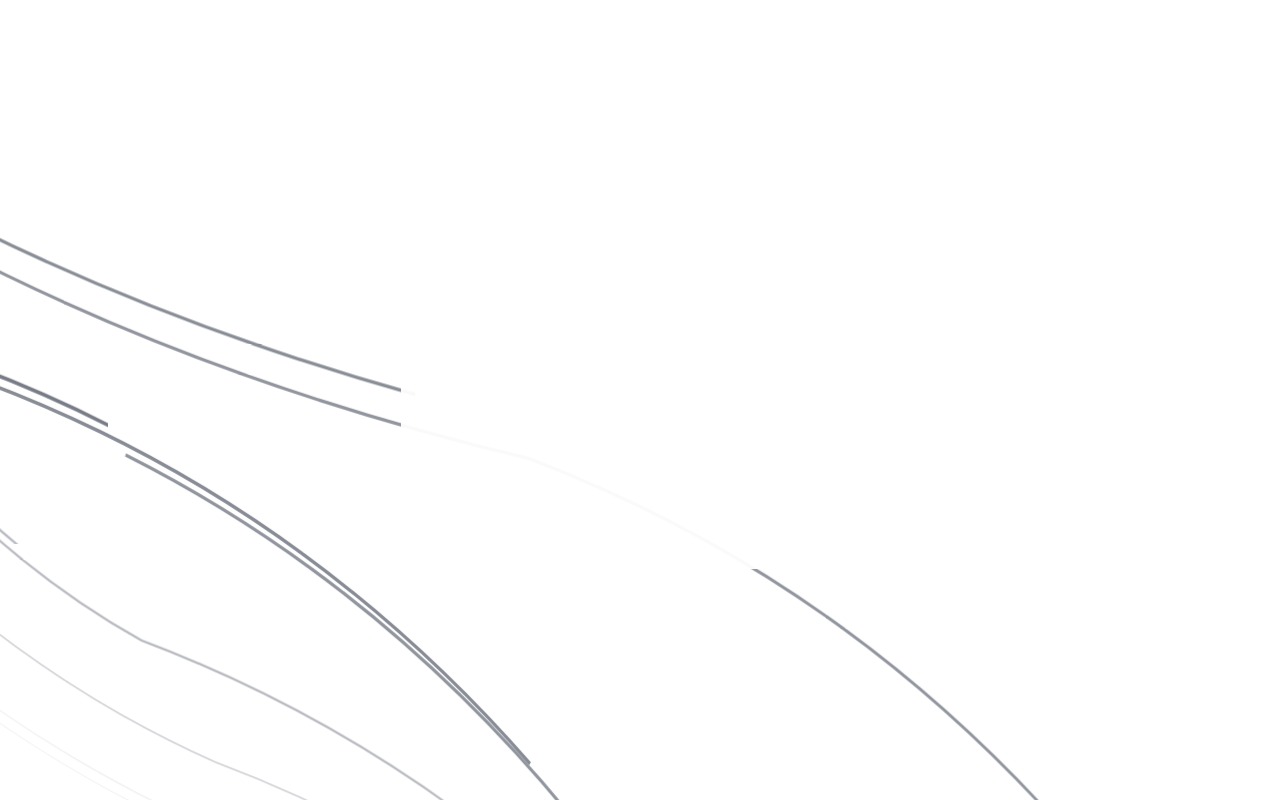
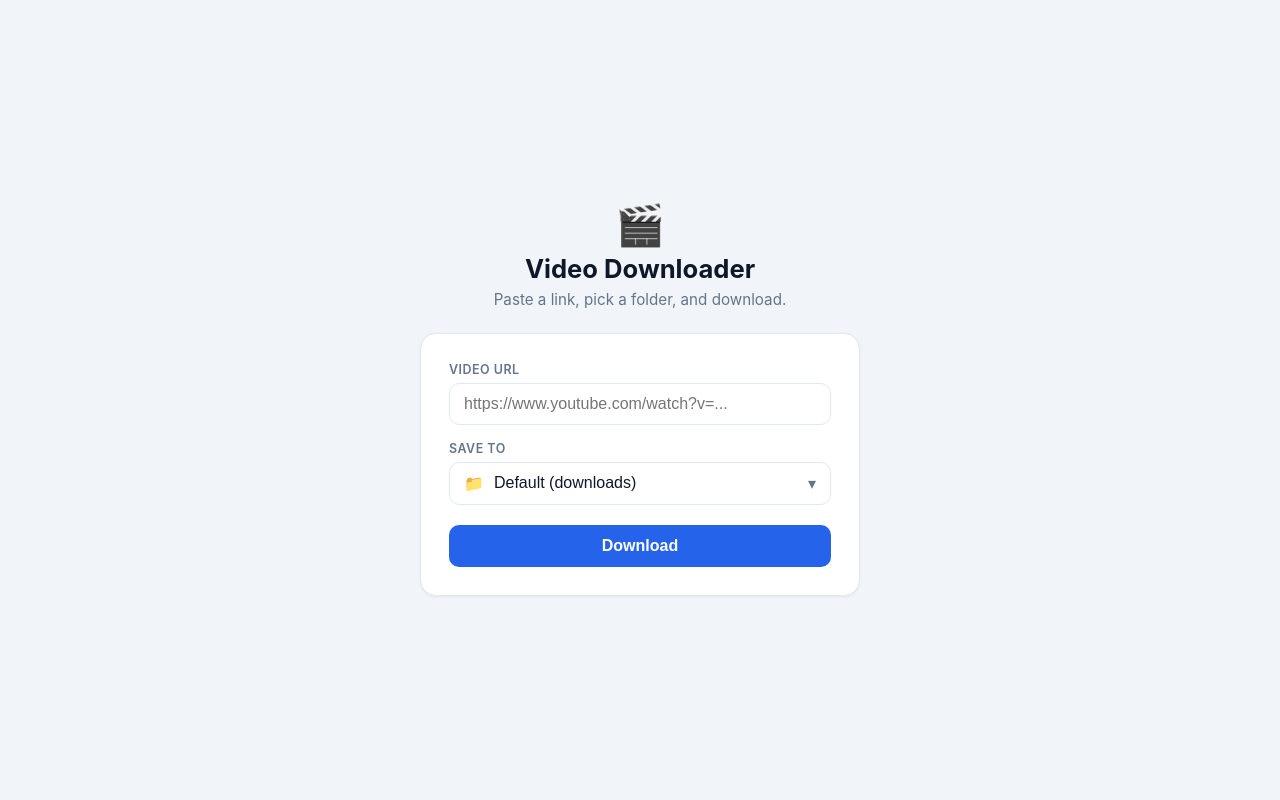
Before and after one commit to TheJaydenProject/youtube-downloader, a Flask app: page / in a window 1280 px wide. Run offline with Flask 3, Linux system fonts and the light colour scheme; data that the repository does not hold is empty; parts of the project's set-up code (start-up, migrations or seed data) failed here and were passed over.

Commit message:
Simplify UI: drop animated background, add folder picker dropdown

```diff
--- a/webapp/app.py
+++ b/webapp/app.py
@@ -81,6 +81,16 @@ def index():
     return render_template("index.html")
 
 
+@app.route("/api/folders")
+def list_folders():
+    folders = [
+        name
+        for name in sorted(os.listdir(DOWNLOAD_DIR))
+        if not name.startswith(".") and os.path.isdir(os.path.join(DOWNLOAD_DIR, name))
+    ]
+    return jsonify(folders)
+
+
 @app.route("/api/download", methods=["POST"])
 def start_download():
     data = request.get_json(force=True, silent=True) or {}
--- a/webapp/static/script.js
+++ b/webapp/static/script.js
@@ -1,56 +1,5 @@
-const SVG_NS = "http://www.w3.org/2000/svg";
-
-function buildPaths(svg, position) {
-  for (let i = 0; i < 36; i++) {
-    const d =
-      `M-${380 - i * 5 * position} -${189 + i * 6}` +
-      `C-${380 - i * 5 * position} -${189 + i * 6} ` +
-      `-${312 - i * 5 * position} ${216 - i * 6} ` +
-      `${152 - i * 5 * position} ${343 - i * 6}` +
-      `C${616 - i * 5 * position} ${470 - i * 6} ` +
-      `${684 - i * 5 * position} ${875 - i * 6} ` +
-      `${684 - i * 5 * position} ${875 - i * 6}`;
-
-    const path = document.createElementNS(SVG_NS, "path");
-    path.setAttribute("d", d);
-    path.setAttribute("class", "flow-path");
-    path.setAttribute("stroke-width", String(0.5 + i * 0.03));
-    path.setAttribute("stroke-opacity", String(0.1 + i * 0.03));
-    path.style.animationDuration = `${20 + Math.random() * 10}s`;
-    path.style.animationDelay = `-${Math.random() * 30}s`;
-    svg.appendChild(path);
-  }
-}
-
-buildPaths(document.getElementById("paths-1"), 1);
-buildPaths(document.getElementById("paths-2"), -1);
-
-function buildTitle(text) {
-  const titleEl = document.getElementById("title");
-  let letterIndex = 0;
-
-  text.split(" ").forEach((word) => {
-    const wordEl = document.createElement("span");
-    wordEl.className = "word";
-
-    word.split("").forEach((char) => {
-      const letterEl = document.createElement("span");
-      letterEl.className = "letter";
-      letterEl.textContent = char;
-      letterEl.style.animationDelay = `${letterIndex * 0.03}s`;
-      wordEl.appendChild(letterEl);
-      letterIndex++;
-    });
-
-    titleEl.appendChild(wordEl);
-  });
-}
-
-buildTitle("Video Downloader");
-
 const form = document.getElementById("download-form");
 const urlInput = document.getElementById("url-input");
-const folderInput = document.getElementById("folder-input");
 const progressContainer = document.getElementById("progress-container");
 const progressFill = document.getElementById("progress-fill");
 const statusText = document.getElementById("status-text");
@@ -58,14 +7,83 @@ const result = document.getElementById("result");
 const downloadLink = document.getElementById("download-link");
 const errorBox = document.getElementById("error");
 
+const folderBtn = document.getElementById("folder-btn");
+const folderLabel = document.getElementById("folder-label");
+const folderMenu = document.getElementById("folder-menu");
+const folderList = document.getElementById("folder-list");
+const newFolderInput = document.getElementById("new-folder-input");
+const newFolderBtn = document.getElementById("new-folder-btn");
+
+let selectedFolder = "";
 let pollTimer = null;
+
+// ---------- Folder picker ----------
+
+function renderFolderOption(folder) {
+  const btn = document.createElement("button");
+  btn.type = "button";
+  btn.className = "folder-option";
+  btn.dataset.folder = folder;
+  btn.textContent = `📁 ${folder}`;
+  btn.addEventListener("click", () => selectFolder(folder));
+  folderList.appendChild(btn);
+}
+
+function selectFolder(folder) {
+  selectedFolder = folder;
+  folderLabel.textContent = folder ? folder : "Default (downloads)";
+  folderMenu.classList.add("hidden");
+}
+
+async function loadFolders() {
+  try {
+    const res = await fetch("/api/folders");
+    const folders = await res.json();
+    folderList.innerHTML = "";
+    folders.forEach(renderFolderOption);
+  } catch (err) {
+    // Folder list is best-effort; ignore failures.
+  }
+}
+
+folderBtn.addEventListener("click", () => {
+  folderMenu.classList.toggle("hidden");
+});
+
+document.querySelector('.folder-option[data-folder=""]').addEventListener("click", () => {
+  selectFolder("");
+});
+
+newFolderBtn.addEventListener("click", () => {
+  const name = newFolderInput.value.trim();
+  if (!name) return;
+  renderFolderOption(name);
+  selectFolder(name);
+  newFolderInput.value = "";
+});
+
+newFolderInput.addEventListener("keydown", (e) => {
+  if (e.key === "Enter") {
+    e.preventDefault();
+    newFolderBtn.click();
+  }
+});
+
+document.addEventListener("click", (e) => {
+  if (!folderBtn.contains(e.target) && !folderMenu.contains(e.target)) {
+    folderMenu.classList.add("hidden");
+  }
+});
+
+loadFolders();
+
+// ---------- Download flow ----------
 
 form.addEventListener("submit", async (e) => {
   e.preventDefault();
   reset();
 
   const url = urlInput.value.trim();
-  const folder = folderInput.value.trim();
   progressContainer.classList.remove("hidden");
   statusText.textContent = "Starting...";
 
@@ -73,7 +91,7 @@ form.addEventListener("submit", async (e) => {
     const res = await fetch("/api/download", {
       method: "POST",
       headers: { "Content-Type": "application/json" },
-      body: JSON.stringify({ url, folder }),
+      body: JSON.stringify({ url, folder: selectedFolder }),
     });
     const data = await res.json();
 
@@ -104,6 +122,7 @@ async function poll(jobId) {
     statusText.textContent = "Done!";
     downloadLink.href = `/api/file/${jobId}`;
     result.classList.remove("hidden");
+    loadFolders();
   } else if (job.status === "error") {
     clearInterval(pollTimer);
     showError(job.error || "Download failed");
--- a/webapp/static/style.css
+++ b/webapp/static/style.css
@@ -1,304 +1,292 @@
+:root {
+  --bg: #f1f5f9;
+  --card-bg: #ffffff;
+  --border: #e2e8f0;
+  --text: #0f172a;
+  --muted: #64748b;
+  --accent: #2563eb;
+  --accent-hover: #1d4ed8;
+  --success: #16a34a;
+  --success-hover: #15803d;
+  --error-bg: #fef2f2;
+  --error-text: #b91c1c;
+}
+
+@media (prefers-color-scheme: dark) {
+  :root {
+    --bg: #0f172a;
+    --card-bg: #1e293b;
+    --border: #334155;
+    --text: #f1f5f9;
+    --muted: #94a3b8;
+    --error-bg: #3f1d1d;
+    --error-text: #fca5a5;
+  }
+}
+
 * {
   box-sizing: border-box;
 }
 
-html, body {
-  height: 100%;
-}
-
 body {
   margin: 0;
-  font-family: -apple-system, BlinkMacSystemFont, "Segoe UI", Roboto, sans-serif;
-  background: #ffffff;
-  color: #0f172a;
-  overflow-x: hidden;
-}
-
-@media (prefers-color-scheme: dark) {
-  body {
-    background: #0a0a0a;
-    color: #ffffff;
-  }
-}
-
-/* ---------- Animated background paths ---------- */
-
-.background-paths {
-  position: fixed;
-  inset: 0;
-  pointer-events: none;
-  z-index: 0;
-}
-
-.paths-layer {
-  position: absolute;
-  inset: 0;
-  width: 100%;
-  height: 100%;
-  color: #0f172a;
-}
-
-@media (prefers-color-scheme: dark) {
-  .paths-layer {
-    color: #ffffff;
-  }
-}
-
-.flow-path {
-  fill: none;
-  stroke: currentColor;
-  stroke-dasharray: 1400;
-  animation-name: flow;
-  animation-timing-function: linear;
-  animation-iteration-count: infinite;
-}
-
-@keyframes flow {
-  0% {
-    stroke-dashoffset: 1400;
-    opacity: 0.3;
-  }
-  50% {
-    stroke-dashoffset: 0;
-    opacity: 0.6;
-  }
-  100% {
-    stroke-dashoffset: -1400;
-    opacity: 0.3;
-  }
-}
-
-/* ---------- Layout ---------- */
-
-.content {
-  position: relative;
-  z-index: 10;
   min-height: 100vh;
   display: flex;
-  flex-direction: column;
   align-items: center;
   justify-content: center;
-  text-align: center;
+  font-family: -apple-system, BlinkMacSystemFont, "Segoe UI", Roboto, sans-serif;
+  background: var(--bg);
+  color: var(--text);
   padding: 24px;
 }
 
-/* ---------- Title ---------- */
-
-.title {
-  margin: 0 0 32px;
-  font-size: clamp(2.5rem, 9vw, 6rem);
-  font-weight: 800;
-  letter-spacing: -0.04em;
-  line-height: 1.05;
-  max-width: 900px;
+.page {
+  width: 100%;
+  max-width: 440px;
 }
 
-.title .word {
-  display: inline-block;
-  margin-right: 0.3em;
+.header {
+  text-align: center;
+  margin-bottom: 24px;
+}
+
+.logo {
+  font-size: 2.5rem;
+  line-height: 1;
+  margin-bottom: 8px;
+}
+
+h1 {
+  margin: 0 0 6px;
+  font-size: 1.6rem;
+  font-weight: 700;
+}
+
+.subtitle {
+  margin: 0;
+  color: var(--muted);
+  font-size: 0.95rem;
+}
+
+.card {
+  background: var(--card-bg);
+  border: 1px solid var(--border);
+  border-radius: 16px;
+  padding: 28px;
+  box-shadow: 0 1px 3px rgba(0, 0, 0, 0.06);
+}
+
+.field-label {
+  display: block;
+  font-size: 0.78rem;
+  font-weight: 600;
+  color: var(--muted);
+  text-transform: uppercase;
+  letter-spacing: 0.04em;
+  margin: 16px 0 6px;
+}
+
+.field-label:first-child {
+  margin-top: 0;
+}
+
+input[type="url"],
+input[type="text"] {
+  width: 100%;
+  padding: 11px 14px;
+  border: 1px solid var(--border);
+  border-radius: 10px;
+  font-size: 1rem;
+  background: transparent;
+  color: var(--text);
+  outline: none;
+  transition: border-color 0.15s ease;
+}
+
+input[type="url"]:focus,
+input[type="text"]:focus {
+  border-color: var(--accent);
+}
+
+/* ---------- Folder picker ---------- */
+
+.folder-picker {
+  position: relative;
+}
+
+.folder-btn {
+  width: 100%;
+  display: flex;
+  align-items: center;
+  gap: 10px;
+  padding: 11px 14px;
+  border: 1px solid var(--border);
+  border-radius: 10px;
+  background: transparent;
+  color: var(--text);
+  font-size: 1rem;
+  cursor: pointer;
+  text-align: left;
+  transition: border-color 0.15s ease;
+}
+
+.folder-btn:hover,
+.folder-btn:focus {
+  border-color: var(--accent);
+  outline: none;
+}
+
+#folder-label {
+  flex: 1;
+  overflow: hidden;
+  text-overflow: ellipsis;
   white-space: nowrap;
 }
 
-.title .word:last-child {
-  margin-right: 0;
+.chevron {
+  color: var(--muted);
 }
 
-.title .letter {
-  display: inline-block;
-  opacity: 0;
-  transform: translateY(60px);
-  animation-name: letter-in;
-  animation-duration: 0.7s;
-  animation-timing-function: cubic-bezier(0.34, 1.56, 0.64, 1);
-  animation-fill-mode: forwards;
-  background: linear-gradient(to right, #171717, rgba(64, 64, 64, 0.8));
-  -webkit-background-clip: text;
-  background-clip: text;
-  color: transparent;
+.folder-menu {
+  position: absolute;
+  top: calc(100% + 6px);
+  left: 0;
+  right: 0;
+  background: var(--card-bg);
+  border: 1px solid var(--border);
+  border-radius: 10px;
+  box-shadow: 0 8px 24px rgba(0, 0, 0, 0.12);
+  padding: 6px;
+  z-index: 20;
+  max-height: 240px;
+  overflow-y: auto;
 }
 
-@media (prefers-color-scheme: dark) {
-  .title .letter {
-    background: linear-gradient(to right, #ffffff, rgba(255, 255, 255, 0.8));
-    -webkit-background-clip: text;
-    background-clip: text;
-  }
+.folder-option {
+  display: block;
+  width: 100%;
+  padding: 9px 10px;
+  border: none;
+  border-radius: 8px;
+  background: transparent;
+  color: var(--text);
+  font-size: 0.95rem;
+  text-align: left;
+  cursor: pointer;
 }
 
-@keyframes letter-in {
-  to {
-    opacity: 1;
-    transform: translateY(0);
-  }
+.folder-option:hover {
+  background: var(--bg);
 }
 
-/* ---------- Card / form ---------- */
-
-.card {
-  width: 100%;
-  max-width: 480px;
-  padding: 1px;
-  border-radius: 1.25rem;
-  background: linear-gradient(to bottom, rgba(0, 0, 0, 0.1), rgba(255, 255, 255, 0.1));
-  box-shadow: 0 20px 60px rgba(0, 0, 0, 0.15);
-  overflow: hidden;
-  opacity: 0;
-  animation: fade-in 1.2s ease 0.4s forwards;
+.folder-new {
+  display: flex;
+  gap: 6px;
+  padding: 8px 4px 4px;
+  margin-top: 4px;
+  border-top: 1px solid var(--border);
 }
 
-@media (prefers-color-scheme: dark) {
-  .card {
-    background: linear-gradient(to bottom, rgba(255, 255, 255, 0.1), rgba(0, 0, 0, 0.1));
-  }
+.folder-new input {
+  flex: 1;
+  padding: 8px 10px;
+  font-size: 0.9rem;
 }
 
-@keyframes fade-in {
-  to {
-    opacity: 1;
-  }
+.folder-new button {
+  padding: 8px 14px;
+  border: 1px solid var(--border);
+  border-radius: 8px;
+  background: transparent;
+  color: var(--text);
+  font-size: 0.9rem;
+  font-weight: 600;
+  cursor: pointer;
 }
 
-.card-inner {
-  border-radius: calc(1.25rem - 1px);
-  background: rgba(255, 255, 255, 0.95);
-  backdrop-filter: blur(16px);
+.folder-new button:hover {
+  border-color: var(--accent);
+  color: var(--accent);
 }
 
-@media (prefers-color-scheme: dark) {
-  .card-inner {
-    background: rgba(0, 0, 0, 0.9);
-  }
+/* ---------- Buttons ---------- */
+
+.primary-btn {
+  width: 100%;
+  margin-top: 20px;
+  padding: 12px 20px;
+  border: none;
+  border-radius: 10px;
+  background: var(--accent);
+  color: #fff;
+  font-size: 1rem;
+  font-weight: 600;
+  cursor: pointer;
+  transition: background 0.15s ease;
 }
 
-#download-form {
-  display: flex;
-  flex-wrap: wrap;
-  gap: 10px;
-  padding: 24px;
-}
-
-#download-form input {
-  flex: 1 1 100%;
-  padding: 12px 16px;
-  border: 1px solid rgba(0, 0, 0, 0.1);
-  border-radius: 0.85rem;
-  font-size: 1rem;
-  outline: none;
-  background: transparent;
-  color: inherit;
-  transition: border-color 0.15s ease;
-}
-
-@media (prefers-color-scheme: dark) {
-  #download-form input {
-    border-color: rgba(255, 255, 255, 0.15);
-  }
-}
-
-#download-form input:focus {
-  border-color: #6366f1;
-}
-
-#download-form button {
-  flex: 1 1 100%;
-  display: inline-flex;
-  align-items: center;
-  justify-content: center;
-  gap: 12px;
-  padding: 14px 24px;
-  border: 1px solid rgba(0, 0, 0, 0.1);
-  border-radius: 0.85rem;
-  background: transparent;
-  color: inherit;
-  font-size: 1.05rem;
-  font-weight: 600;
-  cursor: pointer;
-  transition: transform 0.3s ease, box-shadow 0.3s ease;
-}
-
-@media (prefers-color-scheme: dark) {
-  #download-form button {
-    border-color: rgba(255, 255, 255, 0.15);
-  }
-}
-
-#download-form button:hover {
-  transform: translateY(-2px);
-  box-shadow: 0 8px 20px rgba(0, 0, 0, 0.12);
-}
-
-#download-form button .arrow {
-  opacity: 0.7;
-  transition: transform 0.3s ease, opacity 0.3s ease;
-}
-
-#download-form button:hover .arrow {
-  opacity: 1;
-  transform: translateX(4px);
+.primary-btn:hover {
+  background: var(--accent-hover);
 }
 
 /* ---------- Progress ---------- */
 
 #progress-container {
-  padding: 0 24px 24px;
+  margin-top: 20px;
 }
 
 .progress-bar {
   width: 100%;
-  height: 10px;
+  height: 8px;
   border-radius: 999px;
-  background: rgba(0, 0, 0, 0.08);
+  background: var(--bg);
   overflow: hidden;
-}
-
-@media (prefers-color-scheme: dark) {
-  .progress-bar {
-    background: rgba(255, 255, 255, 0.1);
-  }
 }
 
 .progress-fill {
   height: 100%;
   width: 0%;
-  background: linear-gradient(90deg, #6366f1, #ec4899);
+  background: var(--accent);
   transition: width 0.3s ease;
 }
 
 #status-text {
   margin: 10px 0 0;
-  color: #6b7280;
+  color: var(--muted);
   font-size: 0.9rem;
+  text-align: center;
 }
 
 /* ---------- Result / error ---------- */
 
 #result {
-  padding: 0 24px 24px;
+  margin-top: 20px;
 }
 
-.download-btn {
-  display: inline-block;
+.success-btn {
+  display: block;
   width: 100%;
-  padding: 12px 24px;
-  border-radius: 0.85rem;
-  background: #10b981;
+  padding: 12px 20px;
+  border-radius: 10px;
+  background: var(--success);
   color: #fff;
   text-decoration: none;
   font-weight: 600;
   text-align: center;
+  box-sizing: border-box;
   transition: background 0.15s ease;
 }
 
-.download-btn:hover {
-  background: #059669;
+.success-btn:hover {
+  background: var(--success-hover);
 }
 
 .error-msg {
-  margin: 0 24px 24px;
+  margin-top: 20px;
   padding: 12px 14px;
-  border-radius: 0.85rem;
-  background: #fef2f2;
-  color: #b91c1c;
+  border-radius: 10px;
+  background: var(--error-bg);
+  color: var(--error-text);
   font-size: 0.9rem;
 }
 
--- a/webapp/templates/index.html
+++ b/webapp/templates/index.html
@@ -7,23 +7,36 @@
   <link rel="stylesheet" href="{{ url_for('static', filename='style.css') }}">
 </head>
 <body>
-  <div class="background-paths" aria-hidden="true">
-    <svg class="paths-layer" id="paths-1" viewBox="0 0 696 316" preserveAspectRatio="none"></svg>
-    <svg class="paths-layer" id="paths-2" viewBox="0 0 696 316" preserveAspectRatio="none"></svg>
+  <main class="page">
+    <div class="header">
+      <div class="logo">🎬</div>
+      <h1>Video Downloader</h1>
+      <p class="subtitle">Paste a link, pick a folder, and download.</p>
     </div>
 
-  <main class="content">
-    <h1 class="title" id="title"></h1>
+    <div class="card">
+      <form id="download-form">
+        <label class="field-label" for="url-input">Video URL</label>
+        <input type="url" id="url-input" placeholder="https://www.youtube.com/watch?v=..." required>
 
-    <div class="card">
-      <div class="card-inner">
-        <form id="download-form">
-          <input type="url" id="url-input" placeholder="Paste a video link..." required>
-          <input type="text" id="folder-input" placeholder="Save to folder (optional)">
-          <button type="submit">
-            <span>Download</span>
-            <span class="arrow">→</span>
+        <label class="field-label">Save to</label>
+        <div class="folder-picker">
+          <button type="button" id="folder-btn" class="folder-btn">
+            <span class="folder-icon">📁</span>
+            <span id="folder-label">Default (downloads)</span>
+            <span class="chevron">▾</span>
           </button>
+          <div id="folder-menu" class="folder-menu hidden">
+            <button type="button" class="folder-option" data-folder="">📁 Default (downloads)</button>
+            <div id="folder-list"></div>
+            <div class="folder-new">
+              <input type="text" id="new-folder-input" placeholder="New folder name">
+              <button type="button" id="new-folder-btn">Add</button>
+            </div>
+          </div>
+        </div>
+
+        <button type="submit" class="primary-btn">Download</button>
       </form>
 
       <div id="progress-container" class="hidden">
@@ -34,11 +47,10 @@
       </div>
 
       <div id="result" class="hidden">
-          <a id="download-link" class="download-btn" href="#">⬇️ Save File</a>
+        <a id="download-link" class="success-btn" href="#">⬇ Save File</a>
       </div>
 
       <div id="error" class="hidden error-msg"></div>
-      </div>
     </div>
   </main>
 
```
Lines whose indentation alone changed are shown as unchanged.
